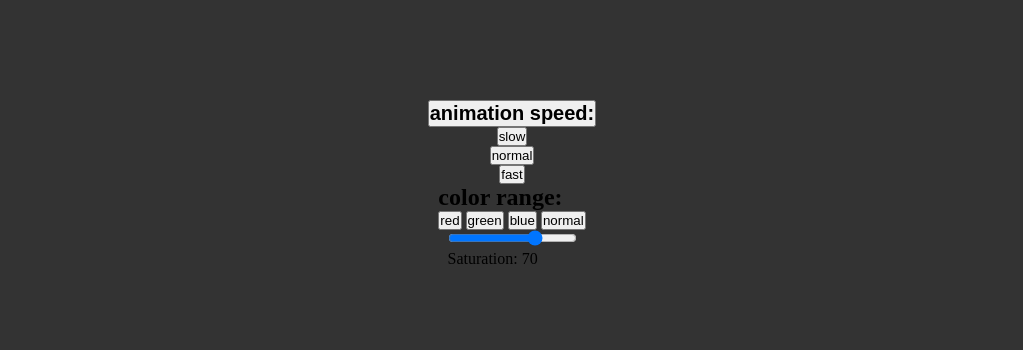
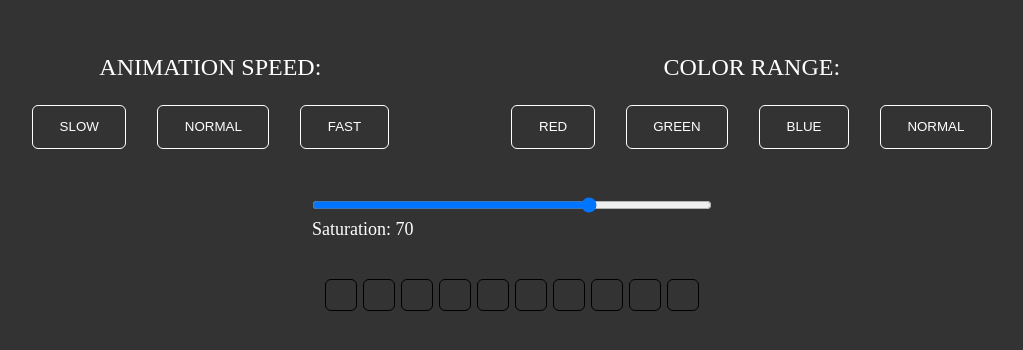
Before and after one commit to KamilOpsm/Colorful-board, a plain HTML site: page index.html in a window 1280 px wide. Shown: the part 216-566 px from the top of the page, without its empty margins (128-1151 px from the left). Drawn offline with Linux system fonts and the light colour scheme.

Commit message:
add code in css

```diff
--- a/index.html
+++ b/index.html
@@ -10,7 +10,7 @@
 </head>
 
 <body>
-    <button class="buttons">
+    <div class="buttons">
         <div class="buttons-group">
             <h2>animation speed:</h2>
             <button class="btn" data-setting="speed" data-speed="20">slow</button>
@@ -24,14 +24,25 @@
             <button class="btn" data-setting="color" data-color-range="200">blue</button>
             <button class="btn" data-setting="color" data-color-range="360">normal</button>
         </div>
-    </button>
+    </div>
 
     <div class="slider-box">
         <input type="range" value="70" min="0" max="100" id="slider">
         <p>Saturation: <span class="slider-info">70</span></p>
     </div>
 
-    <div class="box"></div>
+    <div class="box">
+        <div class="square"></div>
+        <div class="square"></div>
+        <div class="square"></div>
+        <div class="square"></div>
+        <div class="square"></div>
+        <div class="square"></div>
+        <div class="square"></div>
+        <div class="square"></div>
+        <div class="square"></div>
+        <div class="square"></div>
+    </div>
 
     <script src="./main.js"></script>
 </body>
--- a/style.css
+++ b/style.css
@@ -12,3 +12,71 @@ body {
 	height: 100vh;
 	background-color: #333;
 }
+
+h2 {
+	margin-bottom: 1em;
+	color: #fff;
+	text-align: center;
+	font-weight: lighter;
+	text-transform: uppercase;
+}
+
+.buttons {
+	display: flex;
+	justify-content: space-between;
+	margin-bottom: 3em;
+}
+
+.buttons-group {
+	margin: 0 3em;
+}
+
+.btn {
+	padding: 1em 2em;
+	margin: 0 1em;
+	text-transform: uppercase;
+	border: 1px solid #fff;
+	color: #fff;
+	background: none;
+	border-radius: 6px;
+	cursor: pointer;
+	transition: color 0.3s, background-color 0.3s;
+}
+
+.btn:hover {
+	color: #000;
+	background-color: #fff;
+}
+
+.slider-box {
+	margin-bottom: 2em;
+	color: #fff;
+	font-size: 18px;
+}
+
+#slider {
+	margin-bottom: 0.5em;
+	width: 400px;
+}
+
+.box {
+	display: flex;
+	justify-content: center;
+	align-items: center;
+	flex-wrap: wrap;
+	width: 1000px;
+}
+
+.square {
+	margin: 3px;
+	height: 32px;
+	width: 32px;
+	border: 1px solid #000;
+	border-radius: 6px;
+	transition-property: background-color;
+	transition-duration: 3s;
+}
+
+.square:hover {
+	transition-duration: 0s !important;
+}
```
